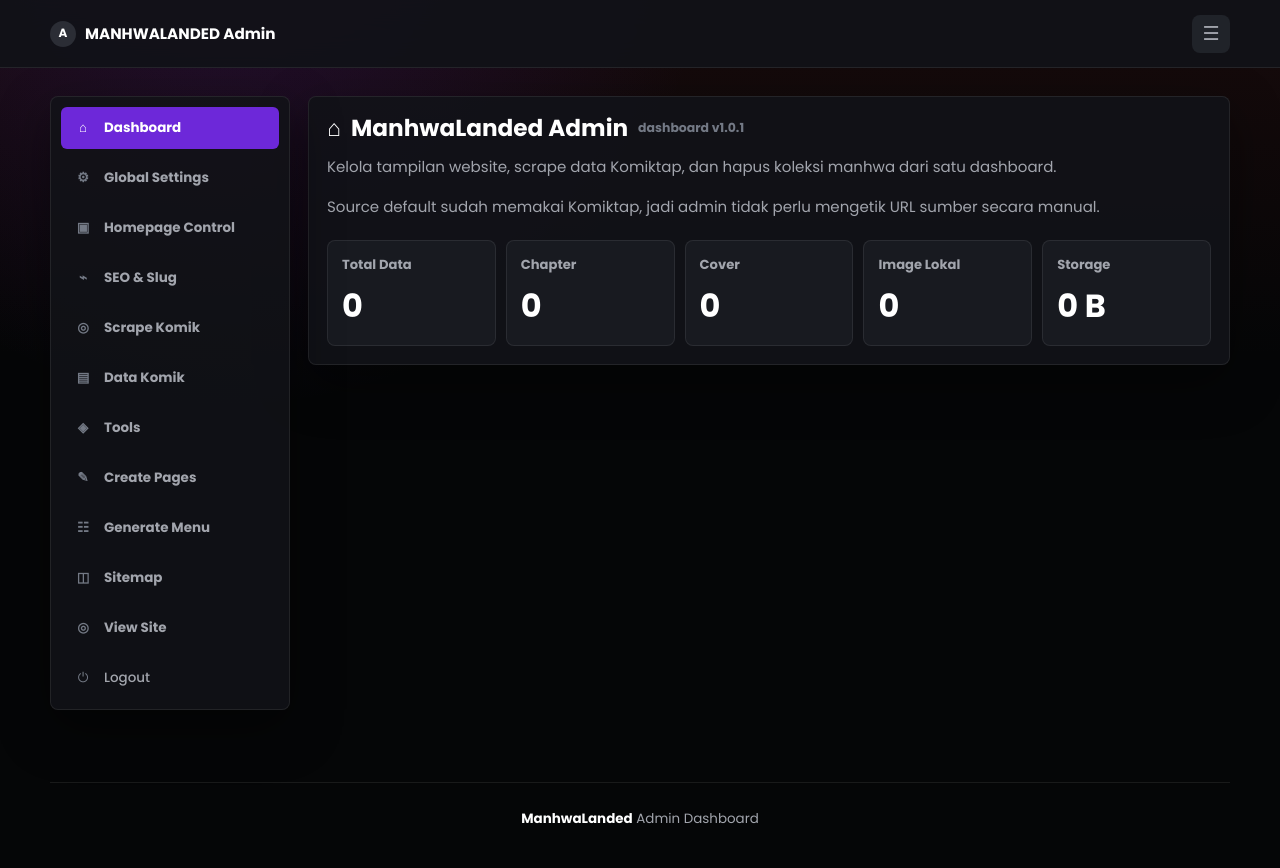
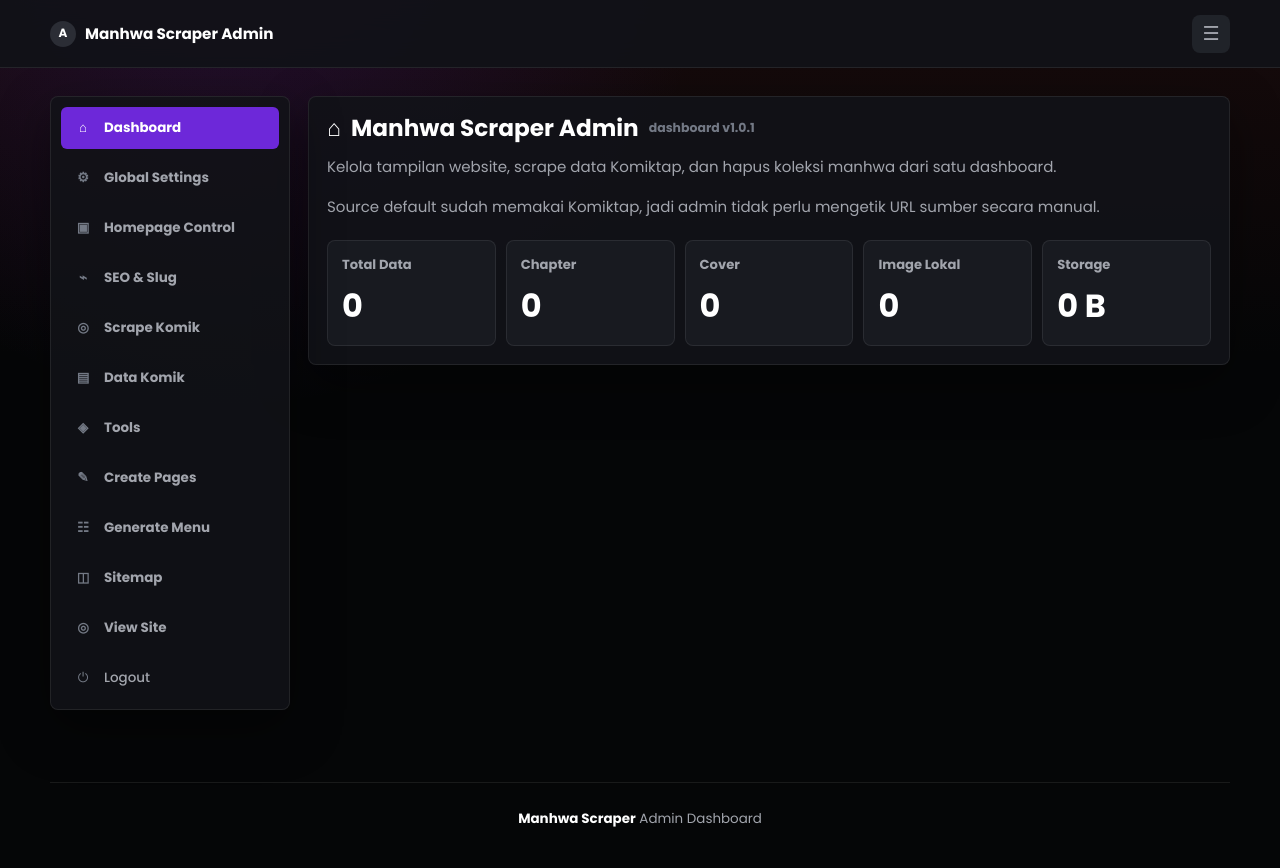
Before and after one commit to walenschoco100/manhwa-php, a PHP site: page /admin-static.html in a window 1280 px wide. Run offline with PHP 8.4, Linux system fonts and the light colour scheme; data that the repository does not hold is empty; some libraries are stand-ins or nearby versions.

Commit message:
Rename admin interface

```diff
--- a/app/Views/admin-layout.php
+++ b/app/Views/admin-layout.php
@@ -4,7 +4,7 @@
 <head>
   <meta charset="utf-8">
   <meta name="viewport" content="width=device-width, initial-scale=1">
-  <title><?= e($title ?? 'Admin') ?> - CMS</title>
+  <title><?= e($title ?? 'Admin') ?> - Manhwa Scraper Admin</title>
   <meta name="robots" content="noindex,nofollow">
   <link rel="stylesheet" href="<?= app_url('/assets/css/app.css') ?>">
 </head>
@@ -12,7 +12,7 @@
   <aside class="admin-sidebar">
     <a class="brand" href="<?= app_url('/admin') ?>">
       <span class="brand-mark">M</span>
-      <span>CMS</span>
+      <span>Manhwa Scraper Admin</span>
     </a>
     <nav>
       <a href="<?= app_url('/admin') ?>">Dashboard</a>
@@ -31,7 +31,7 @@
   <main class="admin-main">
     <header class="admin-topbar">
       <div>
-        <p class="eyebrow">ManhwaLanded PHP</p>
+        <p class="eyebrow">Manhwa Scraper Admin</p>
         <h1><?= e($title ?? 'Admin') ?></h1>
       </div>
     </header>
--- a/public/admin-login-static.html
+++ b/public/admin-login-static.html
@@ -4,14 +4,14 @@
     <meta charset="utf-8">
     <meta name="viewport" content="width=device-width, initial-scale=1">
     <meta name="robots" content="noindex,nofollow,noarchive">
-    <title>Login Admin - ManhwaLanded</title>
+    <title>Login - Manhwa Scraper Admin</title>
     <link rel="icon" href="/assets/brand/default-favicon.svg" type="image/svg+xml">
     <link rel="stylesheet" href="/admin.css">
   </head>
   <body class="admin-page login-page">
     <main class="login-shell">
       <form class="panel-card login-card" id="loginForm">
-        <a class="admin-brand" href="/">MANHWALANDED Admin</a>
+        <a class="admin-brand" href="/">Manhwa Scraper Admin</a>
         <h1>Login Admin</h1>
         <p>Masuk untuk mengelola scrape, data komik, homepage, dan SEO.</p>
         <label>
--- a/public/admin-static.html
+++ b/public/admin-static.html
@@ -4,13 +4,13 @@
     <meta charset="utf-8">
     <meta name="viewport" content="width=device-width, initial-scale=1">
     <meta name="robots" content="noindex,nofollow,noarchive">
-    <title>Dashboard Admin - ManhwaLanded</title>
+    <title>Manhwa Scraper Admin</title>
     <link rel="icon" href="/assets/brand/default-favicon.svg" type="image/svg+xml">
     <link rel="stylesheet" href="/admin.css">
   </head>
   <body class="admin-page">
     <header class="admin-topbar">
-      <a class="admin-brand" href="/admin">MANHWALANDED Admin</a>
+      <a class="admin-brand" href="/admin">Manhwa Scraper Admin</a>
       <button class="menu-toggle" type="button" aria-label="Menu">☰</button>
     </header>
 
@@ -33,7 +33,7 @@
       <main class="admin-main">
         <section class="admin-panel active" id="dashboardPanel">
           <div class="panel-card intro-card">
-            <h1><span>⌂</span> ManhwaLanded Admin <small>dashboard v1.0.1</small></h1>
+            <h1><span>⌂</span> Manhwa Scraper Admin <small>dashboard v1.0.1</small></h1>
             <p>Kelola tampilan website, scrape data Komiktap, dan hapus koleksi manhwa dari satu dashboard.</p>
             <p>Source default sudah memakai Komiktap, jadi admin tidak perlu mengetik URL sumber secara manual.</p>
             <div class="stat-row">
@@ -419,7 +419,7 @@
       </main>
     </div>
 
-    <footer class="admin-footer"><a href="/">ManhwaLanded</a> Admin Dashboard</footer>
+    <footer class="admin-footer"><a href="/">Manhwa Scraper</a> Admin Dashboard</footer>
 
     <script src="/admin.js" type="module"></script>
   </body>
--- a/public/admin.js
+++ b/public/admin.js
@@ -1,4 +1,5 @@
 const DEFAULT_SOURCE = "https://komiktap.info/";
+const ADMIN_BRAND = "Manhwa Scraper Admin";
 const PAGE_SIZE = 25;
 const PANEL_ROUTES = {
   dashboardPanel: "/admin",
@@ -347,7 +348,7 @@ async function loadSettings() {
   const settings = data.settings || {};
   settingsCache = settings;
   const brand = document.querySelector(".admin-brand");
-  if (brand) brand.textContent = `${settings.headerLogoText || "MANHWALANDED"} Admin`;
+  if (brand) brand.textContent = ADMIN_BRAND;
   els.siteTitle.value = settings.siteTitle || "";
   els.metaDescription.value = settings.metaDescription || "";
   els.metaKeywords.value = settings.metaKeywords || "";
@@ -889,7 +890,7 @@ function stageLabel(job) {
 }
 
 function notifyAdmin(title, body) {
-  document.title = `${title} - ManhwaLanded Admin`;
+  document.title = `${title} - ${ADMIN_BRAND}`;
   if (!("Notification" in window)) return;
   if (Notification.permission === "granted") {
     new Notification(title, { body });
```
